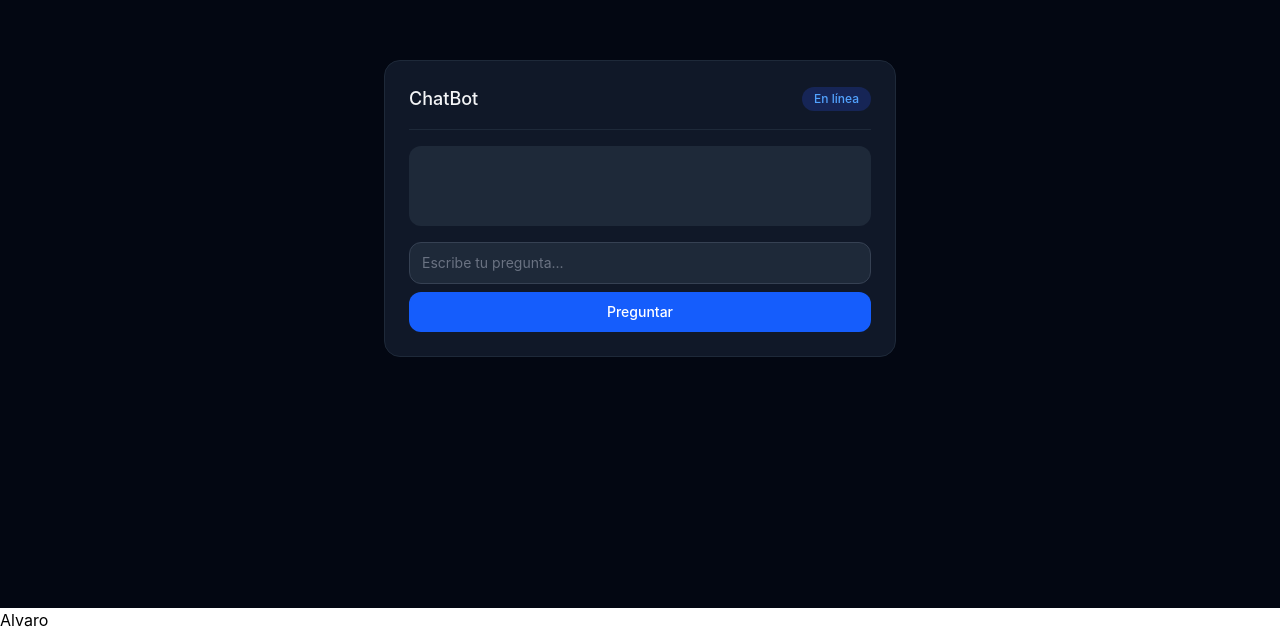
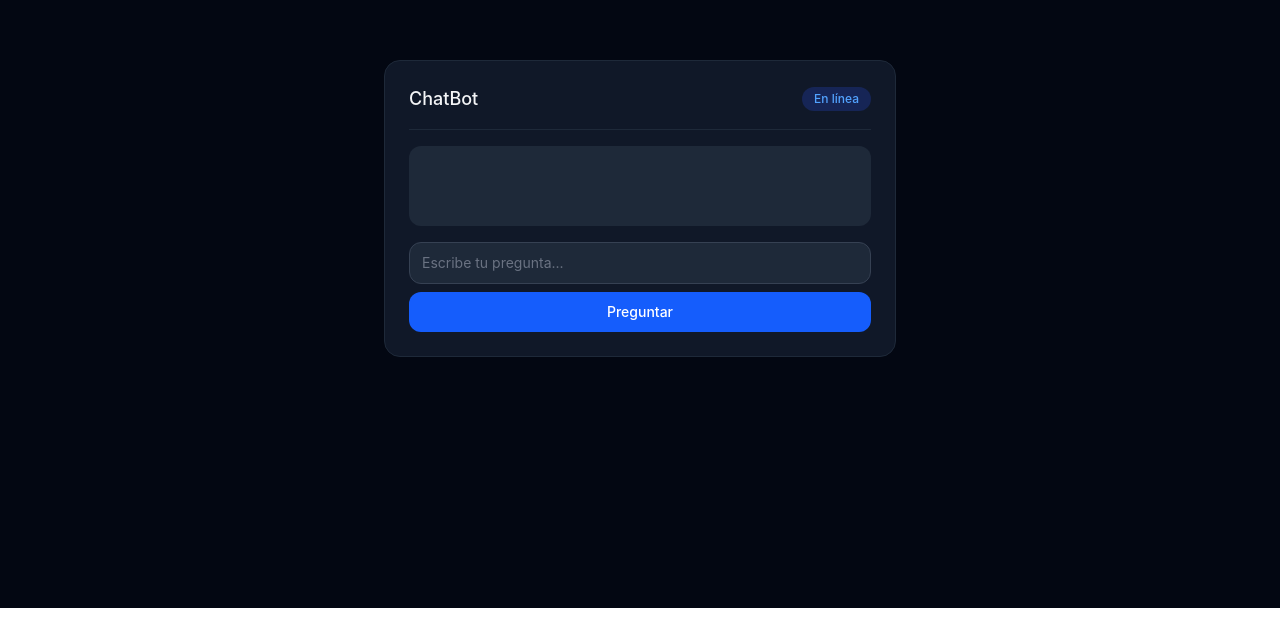
Before and after one commit to MrVargasLl/04-web-a-react-avanzado, a React (Vite) app: page / in a window 1280 px wide. Shown: the part 192-824 px from the top of the page. After the commit the page ends 800 px from the top, so only its background shows below. Built offline with nearby package versions, Linux system fonts and the light colour scheme.

Commit message:
Inicio de la funcion reductora

```diff
--- a/src/App.jsx
+++ b/src/App.jsx
@@ -3,7 +3,7 @@ import { useForm } from 'react-hook-form'
 import axios from 'axios'
 import * as yup from 'yup'
 import { useState } from 'react'
-import { useUser } from './hooks/useUser'
+import { useReducer } from 'react'
 
 const schema = yup.object({
   userInput: yup
@@ -11,6 +11,14 @@ const schema = yup.object({
     .min(3, 'El mensaje debe tener mínimo 3 caracteres')
     .required('El mensaje es obligatorio')
 })
+
+const initialState = {
+  messages: []
+}
+
+const chatReducer = (state, action) => {
+
+}
 
 export const App = () => {
   const { register, handleSubmit, formState: { errors } } = useForm({
@@ -20,7 +28,7 @@ export const App = () => {
   // Estado que guarda la respuesta de gemma
   const [response, setResponse] = useState('')
   const [loading, setLoading] = useState(false)
-  const { user } = useUser()
+  const [state, dispatch] = useReducer(chatReducer, initialState)
 
   const handlePregunta = async (data) => {
     console.log(data)
@@ -82,7 +90,7 @@ export const App = () => {
 
         </div>
       </div>
-      <p>{user ? user.name : 'Loading...'}</p>
+
     </>
   )
 }
```
